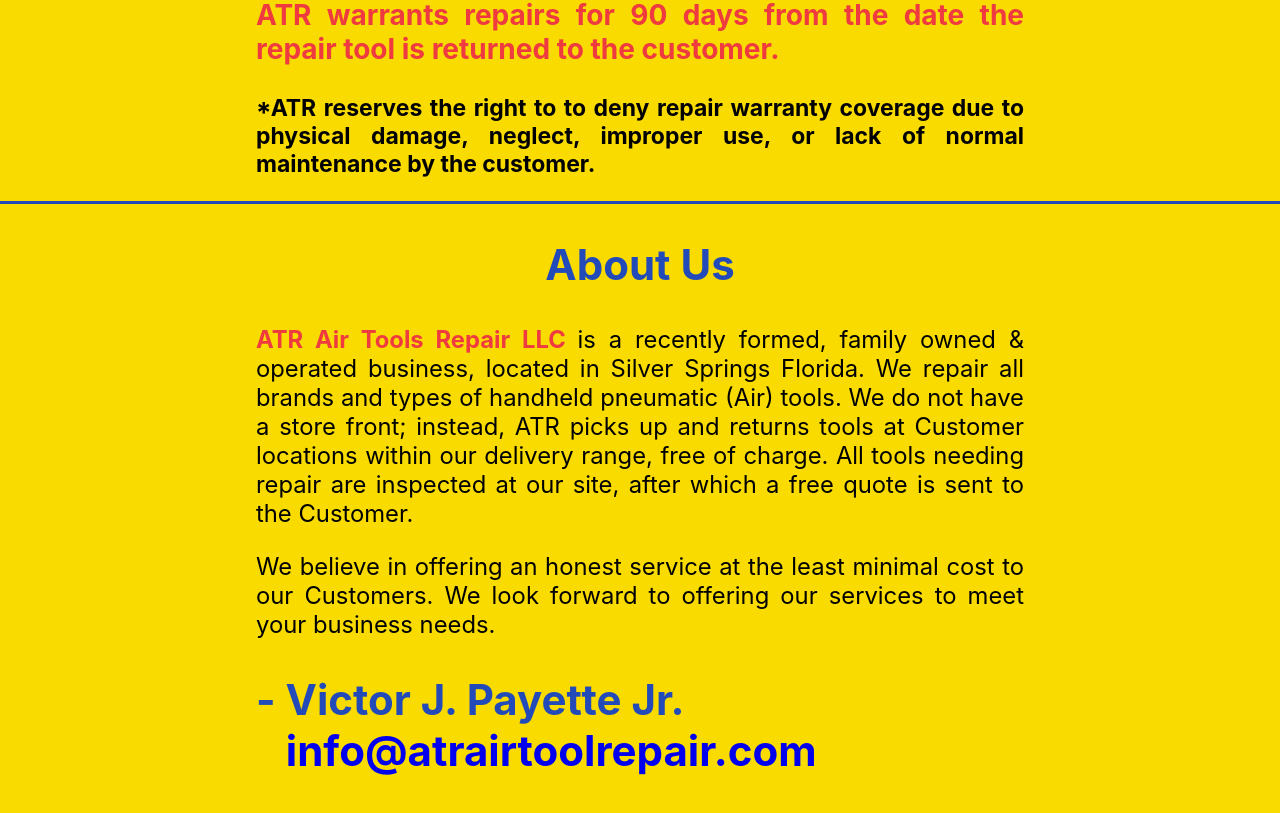
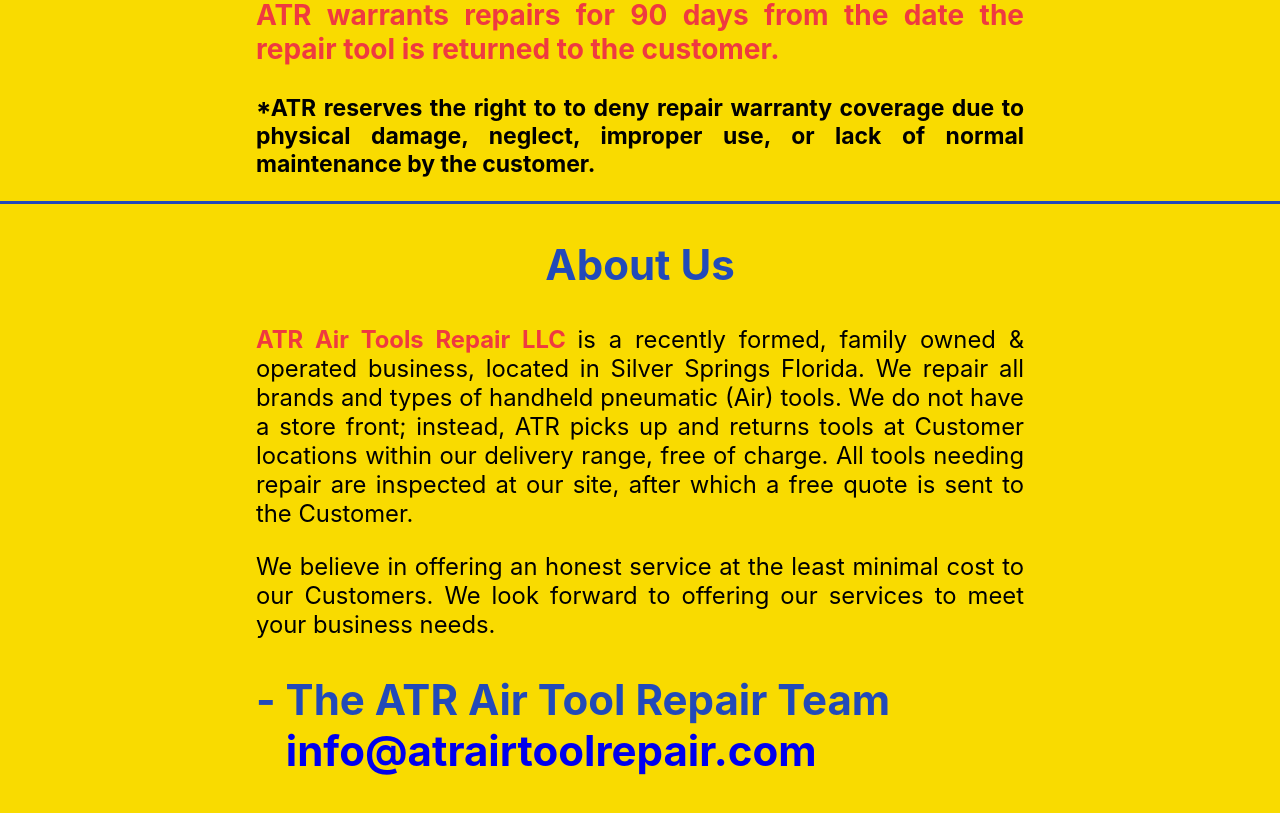
Before and after one commit to sgshryock/atrweb, a React (Create React App) app: page / in a window 1280 px wide. Shown: the part 2913-3726 px from the top of the page. Built offline with nearby package versions, Linux system fonts and the light colour scheme.

Commit message:
Changed about section from Vic's name to team

```diff
--- a/src/components/about/About.jsx
+++ b/src/components/about/About.jsx
@@ -24,7 +24,7 @@ const About = () => {
         </p>
         <h2 className="a-sig">
           <span className="blueText">
-            - Victor J. Payette Jr.
+            - The ATR Air Tool Repair Team
             <br />
             &nbsp; &nbsp;
             <a href="mailto:info@atrairtoolrepair.com" className="a-email">
```
